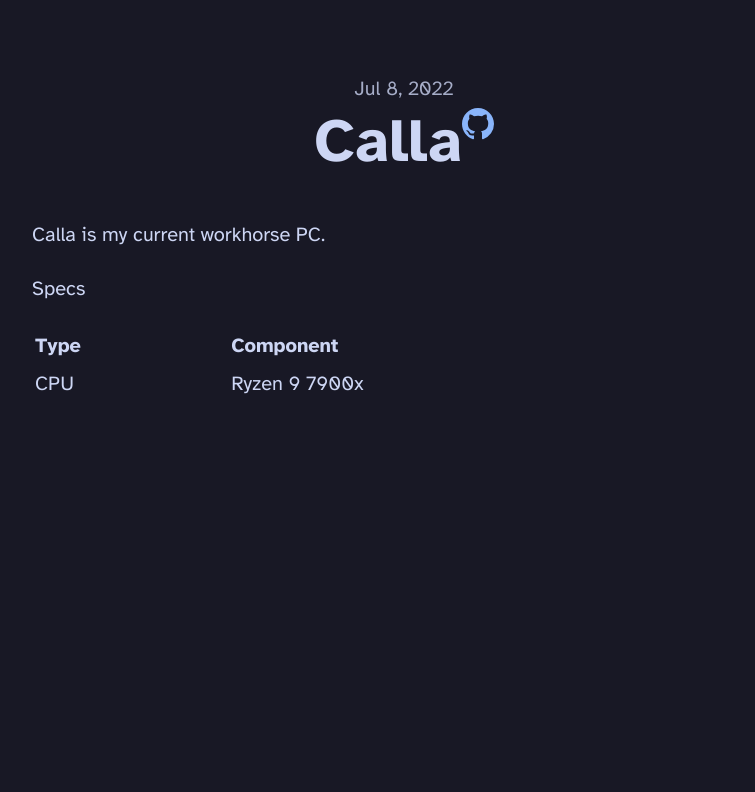
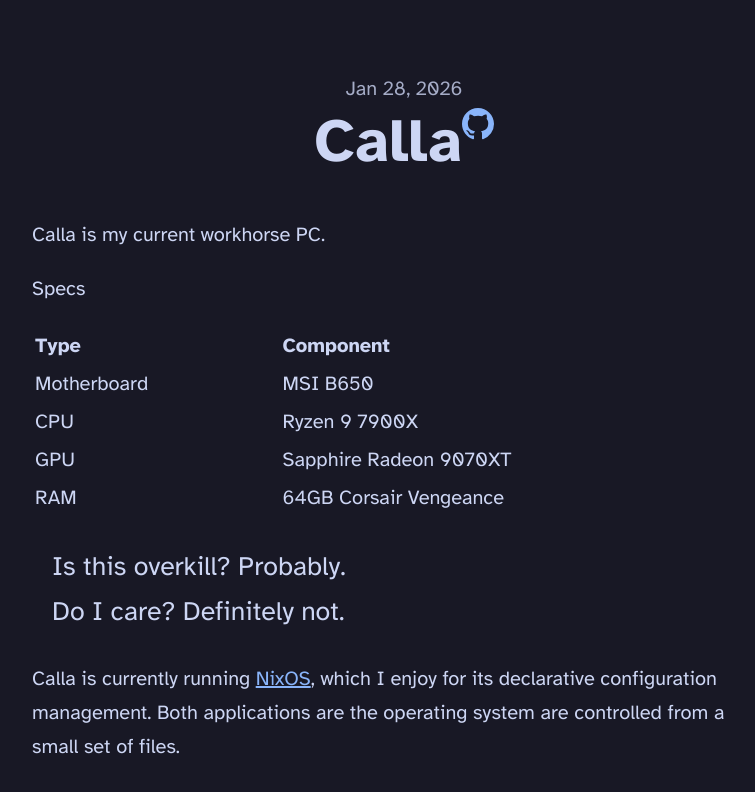
Before and after one commit to Siarune/dotdev, an Astro site: page /projects/calla in a window 1280 px wide. Shown: the whole page, without its empty margins (236-991 px from the left). Built offline with nearby package versions, Linux system fonts and the light colour scheme; Astro itself is replaced by a stand-in of ours.

Commit message:
update specs

```diff
--- a/src/content/projects/calla.mdx
+++ b/src/content/projects/calla.mdx
@@ -1,7 +1,7 @@
 ---
 title: "Calla"
-description: "Lorem ipsum dolor sit amet"
-pubDate: "Jul 08 2022"
+description: ""
+pubDate: "Jan 28 2026"
 repo: "https://github.com/Siarune/config"
 ---
 
@@ -9,6 +9,14 @@
 
 Specs
 
-| Type | Component     |
-| ---- | ------------- |
-| CPU  | Ryzen 9 7900x |
+| Type        | Component              |
+| ----------- | ---------------------- |
+| Motherboard | MSI B650               |
+| CPU         | Ryzen 9 7900X          |
+| GPU         | Sapphire Radeon 9070XT |
+| RAM         | 64GB Corsair Vengeance |
+
+> Is this overkill? Probably. \
+> Do I care? Definitely not.
+
+Calla is currently running [NixOS](https://nixos.org), which I enjoy for its declarative configuration management. Both applications are the operating system are controlled from a small set of files.
```
